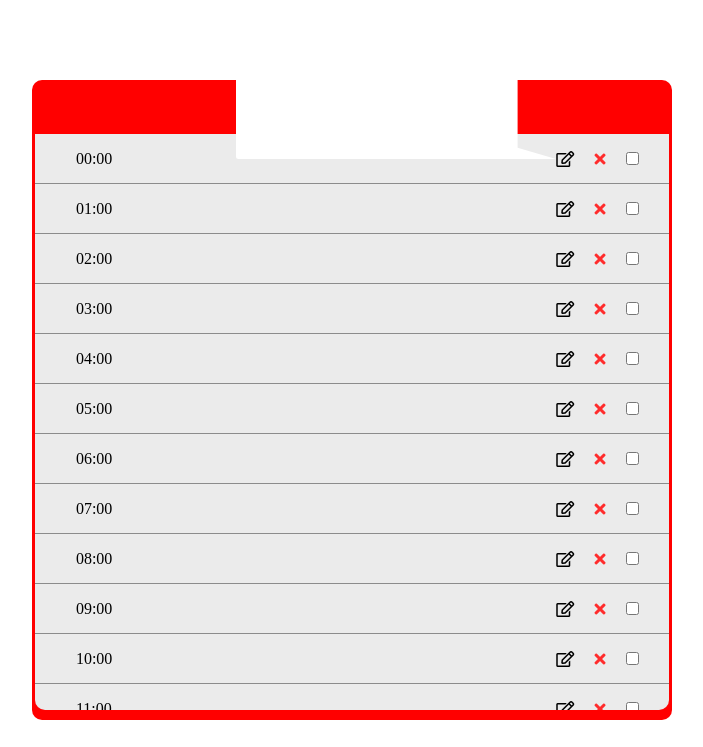
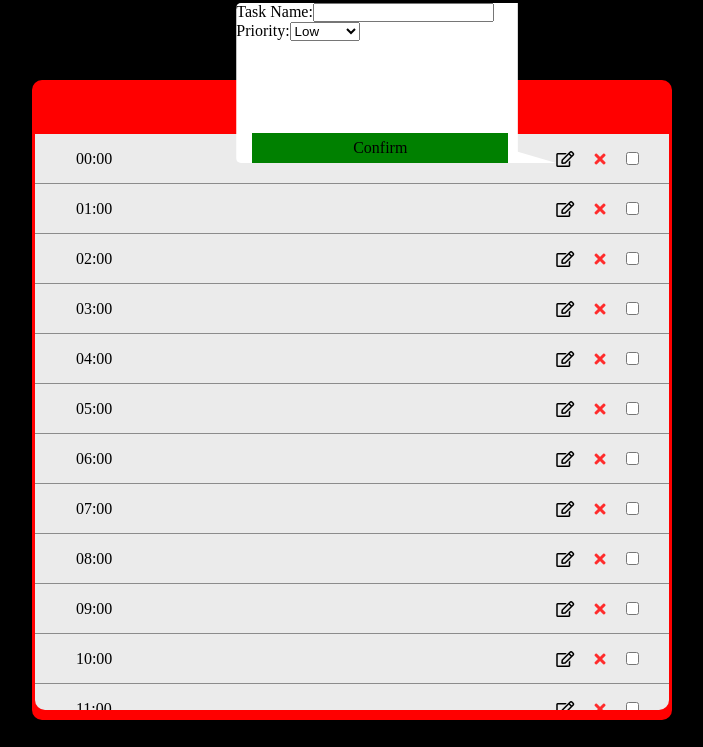
Before and after one commit to gabriellima77/dynamic-schedule, a website built with webpack: page dist/index.html in a window 1280 px wide. Both pictures are taken after a click on the element 853 px from the left and 158 px from the top of the page. Shown: the whole page, without its empty margins (288-991 px from the left). Built offline with nearby package versions, Linux system fonts and the light colour scheme.

Commit message:
add modules for each data type and add points

```diff
--- a/src/data-type.js
+++ /dev/null
@@ -1,24 +0,0 @@
-
-class Week {
-  constructor() {
-    this.days = []
-  }
-}
-
-class Day {
-  constructor(date) {
-    this.tasks = [];
-    this.date = (date)? new Date(date): new Date();
-  }
-}
-
-class Task {
-  constructor(name, time) {
-    this.name = name;
-    this.time = time;
-    this.isDaily = false;
-    this.isChecked = false;
-  }
-}
-
-export default {Week, Day, Task};
--- /dev/null
+++ b/src/day.js
@@ -0,0 +1,69 @@
+import Task from './task';
+
+const DAYS = [
+  'Sunday',
+  'Monday',
+  'Tuesday',
+  'Wednesday',
+  'Thursday',
+  'Friday',
+  'Saturday'
+];
+const body = document.querySelector('body');
+
+function removeEditBox() {
+  const hasActiveBox = document.querySelector('.edit.active');
+  const editBox = document.querySelector('.edit-box');
+  if(!hasActiveBox) return;
+  hasActiveBox.classList.remove('active');
+  if(editBox) body.removeChild(editBox);
+}
+
+function createDayTag(date) {
+  const day = document.createElement('section');
+  const dateBox = document.createElement('div');
+  const myH2 = document.createElement('h2');
+  const myPara = document.createElement('p');
+  const schedule = document.createElement('div');
+
+  day.classList.add('card');
+  dateBox.classList.add('date-box');
+  myH2.classList.add('day');
+  myPara.classList.add('date');
+  schedule.classList.add('schedule');
+
+  myH2.textContent = DAYS[date.getDate()];
+  myPara.textContent = date.toLocaleDateString("en-US");
+
+  schedule.addEventListener('scroll', removeEditBox);
+
+  dateBox.appendChild(myH2);
+  dateBox.appendChild(myPara);
+
+  day.appendChild(dateBox);
+  day.appendChild(schedule);
+
+  return day;
+}
+
+class Day {
+  constructor(date) {
+    this.Hours = 24;
+    this.tasks = [];
+    this.date = (date)? new Date(date): new Date();
+    this.day = this.date.getDate();
+    this.dayTag = createDayTag(this.date);
+    this.getTasks();
+  }
+
+  getTasks() {
+    for(let i = 0; i < this.Hours; i++) {
+      let newTask = new Task(i);
+      const schedule = this.dayTag.querySelector('.schedule');
+      schedule.appendChild(newTask.taskTag);
+      this.tasks[i] = newTask;
+    }
+  }
+}
+
+export default Day
--- a/src/index.js
+++ b/src/index.js
@@ -1,73 +1,19 @@
-const schedule = document.querySelector('.schedule');
-const body = document.querySelector('body');
-const HOURSDAY = 24;
+import Day from './day';
 
-function removeEditBox() {
-  const editBox = document.querySelector('.edit-box');
-  if(editBox) body.removeChild(editBox);
-}
+(function(){
+  let userPts = 0;
+  const today = new Day();
+  const body = document.querySelector('body');
+  function start() {
+    body.appendChild(today.dayTag);
+  }
+  start();
+  window.onresize = function removeEditBox () {
+    const hasActiveBox = document.querySelector('.edit.active');
+    const editBox = document.querySelector('.edit-box');
+    if(!hasActiveBox) return;
+    hasActiveBox.classList.remove('active');
+    if(editBox) body.removeChild(editBox);
+  };
 
-function editEvent() {
-  removeEditBox();
-  if(this.classList.contains('active')) {
-    this.classList.remove('active');
-    return;
-  }
-  this.classList.add('active');
-  const editBox = document.createElement('div');
-  const editRect = this.getBoundingClientRect();
-  const editBoxHeight = window.innerHeight * 22 / 100;
-  const editBoxWidth = window.innerWidth * 15 / 100;
-  const {top, left} = editRect;
-
-  editBox.classList.add('edit-box');
-
-  editBox.style.top = top - editBoxHeight / 2 + 'px';
-  editBox.style.left = left - editBoxWidth + 'px';
-
-  body.appendChild(editBox);
-}
-
-function createSchedule () {
-  for(let i = 0; i < HOURSDAY; i++) {
-    const myDiv = document.createElement('div');
-
-    const myPara = document.createElement('p');
-    const myBox = document.createElement('div');
-
-    const editSpan = document.createElement('span');
-    const removeSpan = document.createElement('span');
-    const myCheck = document.createElement('input');
-
-    myCheck.setAttribute('type', 'checkbox');
-
-    myDiv.classList.add('hour');
-    myPara.classList.add('time');
-    myBox.classList.add('tool-box');
-    editSpan.classList.value = 'far fa-edit edit';
-    removeSpan.classList.value = 'fas fa-times remove';
-    myCheck.classList.add('isDone');
-
-    myPara.textContent = (i < 10)?`0${i}:00`: `${i}:00`;
-
-    editSpan.addEventListener('click', editEvent);
-
-    myBox.appendChild(editSpan);
-    myBox.appendChild(removeSpan);
-    myBox.appendChild(myCheck);
-
-    myDiv.appendChild(myPara);
-    myDiv.appendChild(myBox);
-
-    schedule.appendChild(myDiv);
-  }
-}
-
-createSchedule();
-schedule.addEventListener('scroll', () =>{
-  const hasActiveBox = document.querySelector('.edit.active');
-  if(!hasActiveBox) return;
-  hasActiveBox.classList.remove('active');
-  removeEditBox();
-});
-window.onresize = () => removeEditBox();
+})()
--- /dev/null
+++ b/src/task.js
@@ -0,0 +1,183 @@
+const PRIORITYOPTIONS = ['Low', 'Medium', 'High'];
+const PRIORITYPTS = [5, 10, 30];
+const body = document.querySelector('body');
+
+function removeEditBox() {
+  const editBox = document.querySelector('.edit-box');
+  if(editBox) body.removeChild(editBox);
+}
+
+function removeEvent(task) {
+  const myH3 = task.taskTag.querySelector('h3');
+
+  task.setName = '';
+  task.setPriority = '';
+
+  myH3.textContent = '';
+}
+
+function removePara() {
+  body.removeChild(this);
+}
+
+function addPoints(task) {
+  const myPara = document.createElement('p');
+  myPara.textContent = PRIORITYPTS[PRIORITYOPTIONS.indexOf(task.priority)] + 'pts';
+  myPara.classList.add('points');
+  myPara.addEventListener('animationend', removePara);
+  body.appendChild(myPara);
+}
+
+function removePoints(task) {
+  const myPara = document.createElement('p');
+  myPara.textContent = -PRIORITYPTS[PRIORITYOPTIONS.indexOf(task.priority)] + 'pts';
+  myPara.classList.value = 'points remove';
+  myPara.addEventListener('animationend', removePara);
+  body.appendChild(myPara);
+}
+
+function checkEvent(task) {
+  task.isChecked = this.checked;
+  if(this.checked) addPoints(task);
+  else removePoints(task);
+  console.log(task);
+}
+
+function changeTask(task) {
+  const parent = this.parentElement;
+  const labels = [...parent.querySelectorAll('label')];
+  const [title, priority] = labels.map((label) => label.firstElementChild.value);
+  const editTag = task.taskTag.querySelector('.edit');
+  const myH3 = task.taskTag.querySelector('h3');
+
+  task.setName = title;
+  task.setPriority = priority;
+
+  myH3.textContent = title;
+
+  editTag.classList.remove('active');
+  removeEditBox();
+}
+
+function createEditForm(editSpan) {
+  editSpan.classList.add('active');
+  const editBox = document.createElement('div');
+  const editRect = editSpan.getBoundingClientRect();
+  const editBoxHeight = window.innerHeight * 37 / 100;
+  const editBoxWidth = window.innerWidth * 25 / 100;
+  const {top, left} = editRect;
+
+  editBox.classList.add('edit-box');
+
+  editBox.style.top = top - editBoxHeight / 2 + 'px';
+  editBox.style.left = left - editBoxWidth + 'px';
+
+  return editBox;
+}
+
+function putInputs(task) {
+  const titleLabel = document.createElement('label');
+  const title = document.createElement('input');
+  const priorityLabel = document.createElement('label');
+  const priority = document.createElement('select');
+  const confirmBtn = document.createElement('div');
+
+  title.classList.add('title-input');
+  priority.classList.add('priority');
+  confirmBtn.classList.add('confirm');
+
+  priority.setAttribute('name', 'priority');
+
+  confirmBtn.addEventListener('click', changeTask.bind(confirmBtn, task));
+
+  titleLabel.textContent = 'Task Name:';
+  priorityLabel.textContent = 'Priority:';
+  confirmBtn.textContent = 'Confirm';
+
+  titleLabel.appendChild(title);
+  priorityLabel.appendChild(priority);
+  PRIORITYOPTIONS.forEach((opt) => {
+    const option = document.createElement('option');
+    option.textContent = opt;
+    option.value = opt;
+    priority.appendChild(option);
+  });
+
+  title.value = (task.name)? task.name: '';
+  priority.value = (task.priority)? task.priority: 'Low';
+
+  this.appendChild(titleLabel);
+  this.appendChild(priorityLabel);
+  this.appendChild(confirmBtn);
+}
+
+function editEvent(task) {
+  removeEditBox();
+  if(this.classList.contains('active')) {
+    const active = document.querySelectorAll('.edit.active');
+    active.forEach((span) => span.classList.remove('active'));
+    return;
+  }
+  const editBox = createEditForm(this);
+  editBox.addEventListener('animationend', putInputs.bind(editBox, task));
+  body.appendChild(editBox);
+}
+
+function  createTaskTag(task) {
+  const hour = document.createElement('div');
+  const myPara = document.createElement('p');
+  const myh3 = document.createElement('h3');
+  const myBox = document.createElement('div');
+  const editSpan = document.createElement('span');
+  const removeSpan = document.createElement('span');
+  const myCheck = document.createElement('input');
+
+  myCheck.setAttribute('type', 'checkbox');
+
+  myPara.textContent = (task.time < 10)?`0${task.time}:00`: `${task.time}:00`;
+
+  hour.classList.add('hour');
+  myPara.classList.add('time');
+  myh3.classList.add('task-title');
+  myBox.classList.add('tool-box');
+  editSpan.classList.value = 'far fa-edit edit';
+  removeSpan.classList.value = 'fas fa-times remove';
+  myCheck.classList.add('isDone');
+
+  myCheck.value = task.isChecked;
+
+  editSpan.addEventListener('click', editEvent.bind(editSpan, task));
+  removeSpan.addEventListener('click', removeEvent.bind(removeEvent, task));
+  myCheck.addEventListener('change', checkEvent.bind(myCheck, task));
+
+  myBox.appendChild(editSpan);
+  myBox.appendChild(removeSpan);
+  myBox.appendChild(myCheck);
+
+  hour.appendChild(myPara);
+  hour.appendChild(myh3);
+  hour.appendChild(myBox);
+
+  return hour;
+}
+
+class Task {
+  constructor(time) {
+    this.time = time;
+    this.isDaily = false;
+    this.isChecked = false;
+    this.taskTag = createTaskTag(this);
+    this.priority = 'Low';
+  }
+
+  set setName(name) {
+    this.name = name;
+  }
+
+  set setPriority(priority) {
+    this.priority = priority;
+  }
+
+}
+
+export default Task
```
Also changed, not shown: dist/app.js, dist/index.html, dist/styles/style.css, src/week.js (added).
